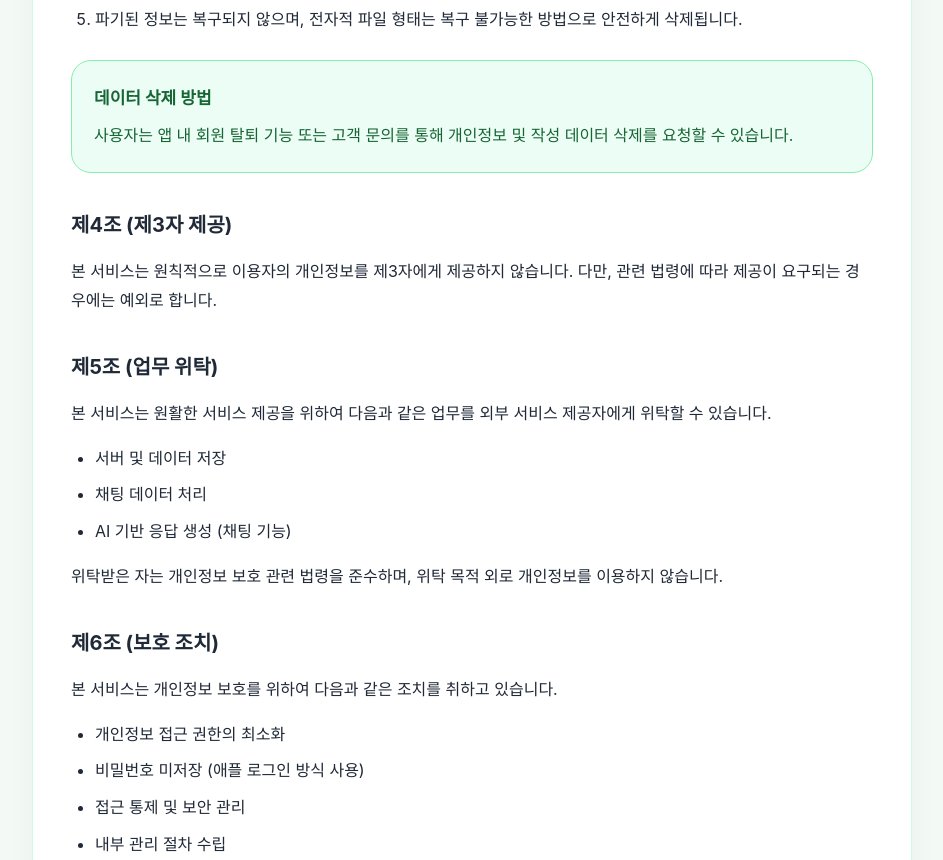
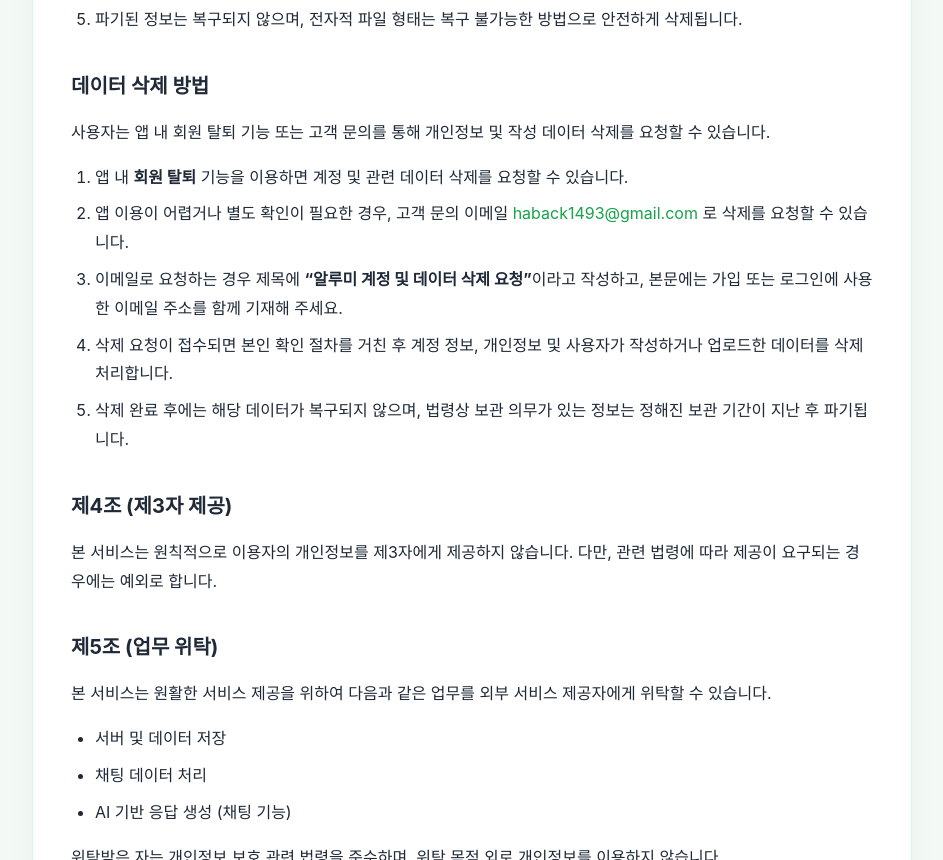
Before and after one commit to habaekk/alumi-privacy-policy, a plain HTML site: page index.html in a window 1280 px wide. Shown: the part 2490-3350 px from the top of the page, without its empty margins (168-1111 px from the left). Drawn offline with Linux system fonts and the light colour scheme.

Commit message:
Revise data deletion methods section in index.html
Updated the section on data deletion methods to improve clarity and organization.

```diff
--- a/index.html
+++ b/index.html
@@ -303,11 +303,37 @@
         </li>
       </ol>
 
-      <div class="notice">
-        <strong>데이터 삭제 방법</strong>
-        사용자는 앱 내 회원 탈퇴 기능 또는 고객 문의를 통해
-        개인정보 및 작성 데이터 삭제를 요청할 수 있습니다.
-      </div>
+      <h3>데이터 삭제 방법</h3>
+
+        <p>
+          사용자는 앱 내 회원 탈퇴 기능 또는 고객 문의를 통해
+          개인정보 및 작성 데이터 삭제를 요청할 수 있습니다.
+        </p>
+
+        <ol>
+          <li>
+            앱 내 <strong>회원 탈퇴</strong> 기능을 이용하면 계정 및 관련 데이터 삭제를 요청할 수 있습니다.
+          </li>
+          <li>
+            앱 이용이 어렵거나 별도 확인이 필요한 경우,
+            고객 문의 이메일
+            <a href="mailto:haback1493@gmail.com">haback1493@gmail.com</a>
+            로 삭제를 요청할 수 있습니다.
+          </li>
+          <li>
+            이메일로 요청하는 경우 제목에
+            <strong>“알루미 계정 및 데이터 삭제 요청”</strong>이라고 작성하고,
+            본문에는 가입 또는 로그인에 사용한 이메일 주소를 함께 기재해 주세요.
+          </li>
+          <li>
+            삭제 요청이 접수되면 본인 확인 절차를 거친 후
+            계정 정보, 개인정보 및 사용자가 작성하거나 업로드한 데이터를 삭제 처리합니다.
+          </li>
+          <li>
+            삭제 완료 후에는 해당 데이터가 복구되지 않으며,
+            법령상 보관 의무가 있는 정보는 정해진 보관 기간이 지난 후 파기됩니다.
+          </li>
+        </ol>
 
       <h3>제4조 (제3자 제공)</h3>
 
```
